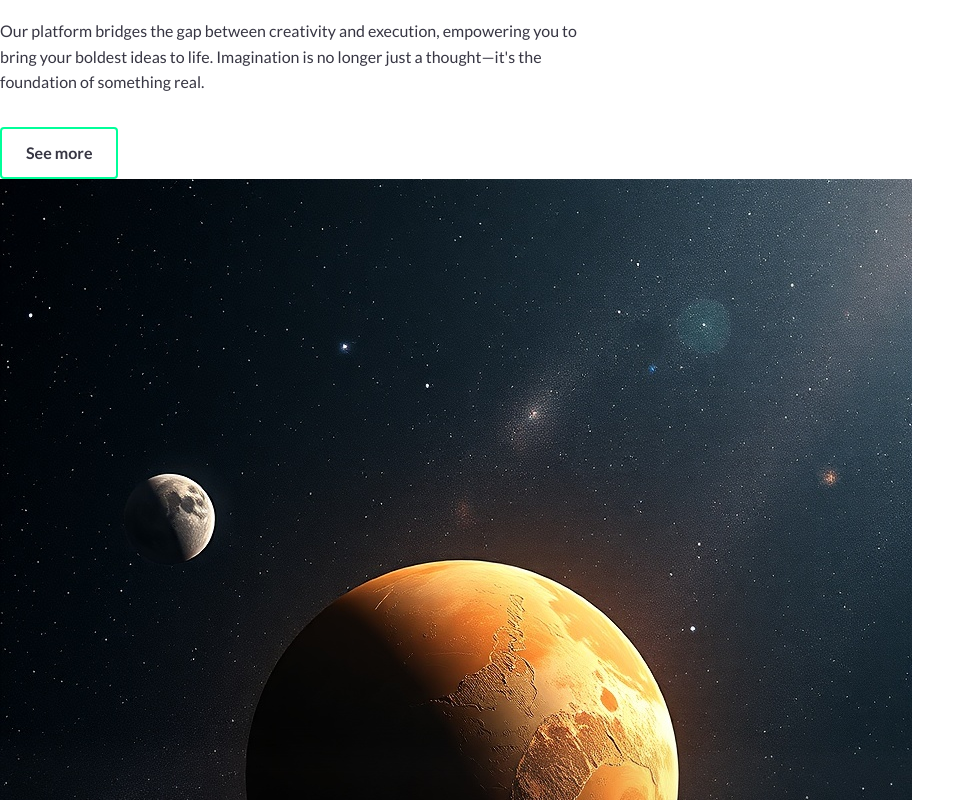
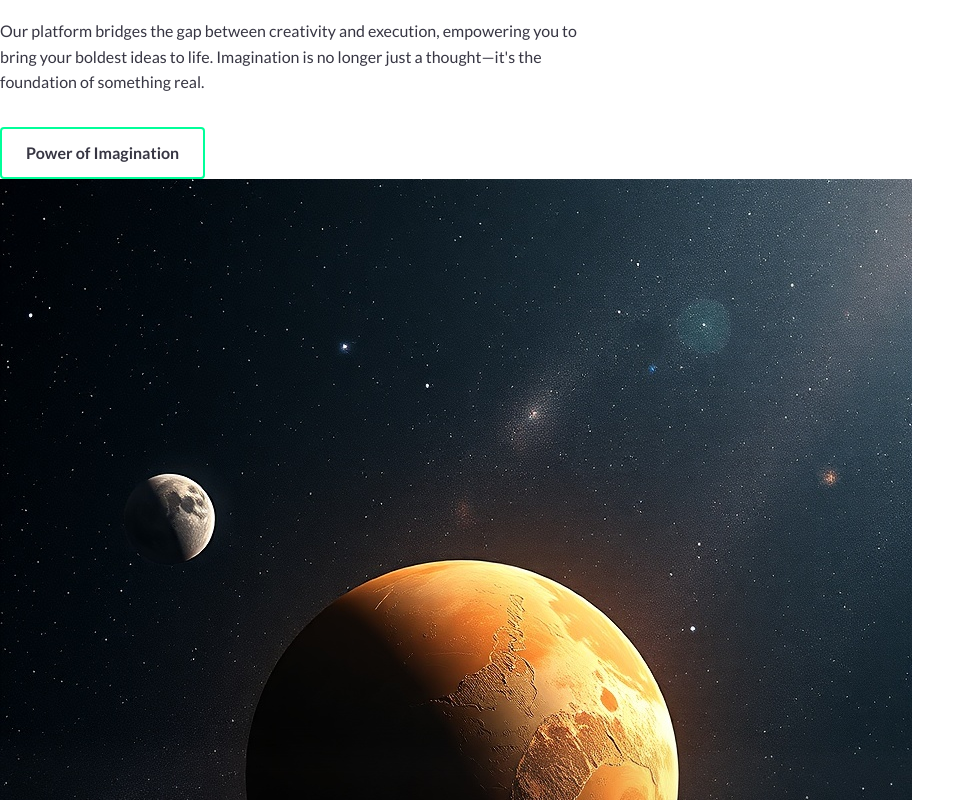
Before and after one commit to acemint/atomic-nextjs-sample, a Next.js app: page / in a window 1280 px wide. Shown: the part 580-1380 px from the top of the page, without its empty margins (0-975 px from the left). Built offline with nearby package versions, Linux system fonts and the light colour scheme.

Commit message:
revamp page to use MainArticle nested component

```diff
--- /dev/null
+++ b/src/app/(dashboard)/article.tsx
@@ -0,0 +1,47 @@
+import Image from "next/image";
+
+export type MainArticleContentType = {
+  title: string;
+  catchPhrase: string;
+  paragraph: string;
+  buttonText: string;
+  imgUrl: string;
+  imgWidth: number;
+  imgHeight: number;
+};
+
+export const mainArticleConst: MainArticleContentType = {
+  title: "Power of Imagination",
+  catchPhrase: "Transforming Ideas into Reality",
+  paragraph: `Our platform bridges the gap between creativity and execution,
+                empowering you to bring your boldest ideas to life.
+                Imagination is no longer just a thought—it's the foundation of something real.`,
+  buttonText: "See more",
+  imgUrl: "/lorem-ipsum-4.png",
+  imgWidth: 912,
+  imgHeight: 1144,
+};
+
+export function MainArticle({ content }: { content: MainArticleContentType }) {
+  return (
+    <div className="mb-16 flex h-[80%] w-[100%]">
+      <div className="mx-auto my-auto flex w-[60%] justify-center">
+        <main>
+          <h1>{content.title}</h1>
+          <h2>{content.catchPhrase}</h2>
+          <p>{content.paragraph}</p>
+          <button className="button-outward">{content.title}</button>
+        </main>
+      </div>
+      <div className="flex h-[100%] w-[40%] justify-center">
+        <Image
+          className="mx-auto my-auto h-auto w-[70%] bg-[var(--color-primary)] px-4 py-4"
+          src={content.imgUrl}
+          alt="Main Background"
+          width={content.imgWidth}
+          height={content.imgHeight}
+        />
+      </div>
+    </div>
+  );
+}
--- a/src/app/(dashboard)/page.tsx
+++ b/src/app/(dashboard)/page.tsx
@@ -1,33 +1,17 @@
+import {
+  MainArticle,
+  mainArticleConst,
+  MainArticleContentType,
+} from "@/app/(dashboard)/article";
 import Navbar from "@/app/(dashboard)/ui/components/navbar";
 import Image from "next/image";
+import { title } from "process";
 
 export default function Home() {
   return (
     <div className="h-[100%]">
       <Navbar />
-      <div className="mb-16 flex h-[80%] w-[100%]">
-        <div className="mx-auto my-auto flex w-[60%] justify-center">
-          <main>
-            <h1>Power of Imagination</h1>
-            <h2>Transforming Ideas into Reality</h2>
-            <p>
-              Our platform bridges the gap between creativity and execution,
-              empowering you to bring your boldest ideas to life. Imagination is
-              no longer just a thought—it's the foundation of something real.
-            </p>
-            <button className="button-outward">See more</button>
-          </main>
-        </div>
-        <div className="flex h-[100%] w-[40%] justify-center">
-          <Image
-            className="shade mx-auto my-auto h-auto w-[70%] px-4 py-4"
-            src="/lorem-ipsum-4.png"
-            alt="Main Background"
-            width={912}
-            height={1144}
-          />
-        </div>
-      </div>
+      <MainArticle content={mainArticleConst} />
       <footer className="row-start-3 flex flex-wrap items-center justify-center gap-6">
         <a
           className="flex items-center gap-2 hover:underline hover:underline-offset-4"
--- a/src/app/globals.css
+++ b/src/app/globals.css
@@ -99,7 +99,3 @@ li {
   font-size: 16px;
   line-height: 1.6;
 }
-
-.shade {
-  background: var(--color-primary);
-}
```
